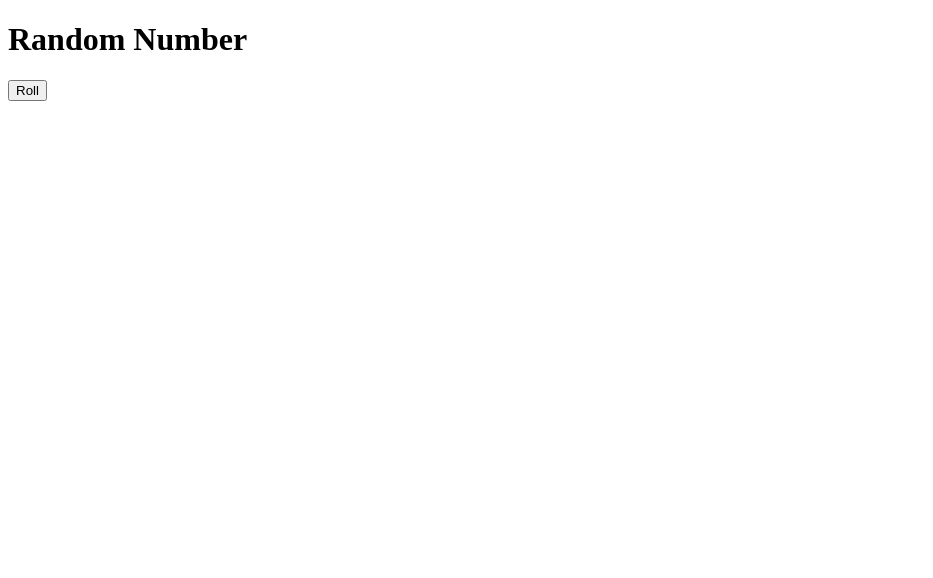
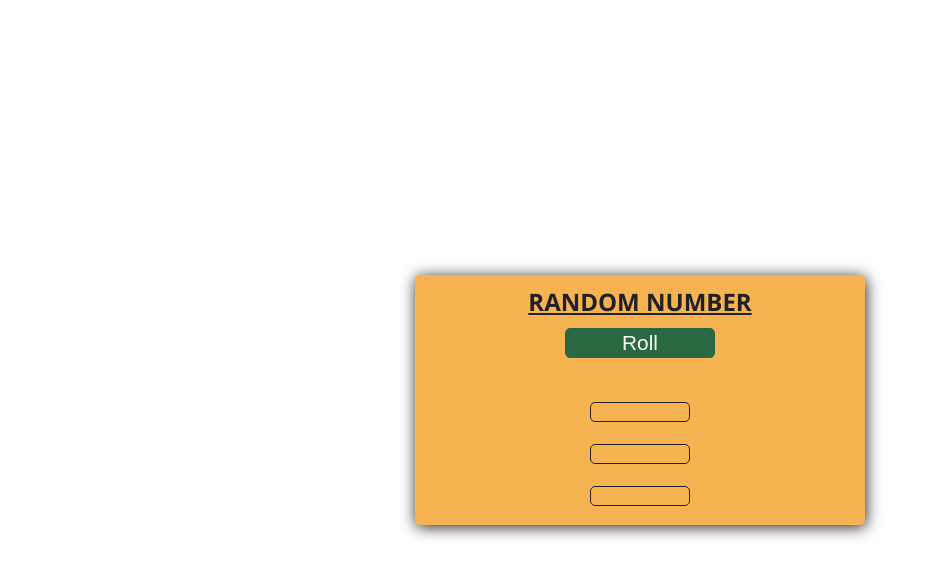
Before and after one commit to Younos-abbasi/random-number-generator, a plain HTML site: page index.html in a window 1280 px wide. Shown: the whole page, without its empty margins (0-933 px from the left). Drawn offline with Linux system fonts and the light colour scheme.

Commit message:
added style

```diff
--- a/index.html
+++ b/index.html
@@ -3,17 +3,19 @@
   <head>
     <meta charset="UTF-8" />
     <meta name="viewport" content="width=device-width, initial-scale=1.0" />
+    <link rel="stylesheet" href="style.css" />
     <title>Random Number Generator</title>
   </head>
   <body>
     <div class="container">
       <h1>Random Number</h1>
-      <div class="button-container">
-        <button id="btn">Roll</button>
-        <label for="number" id="number1" class="number"></label>
-        <label for="number" id="number2" class="number"></label>
+      <div class="btn-container">
+        <button id="btn">Roll</button><br /><br />
+        <label for="number" id="number1" class="number"></label> <br />
+        <label for="number" id="number2" class="number"></label><br />
         <label for="number" id="number3" class="number"></label>
       </div>
     </div>
+    <script src="index.js"></script>
   </body>
 </html>
--- a/style.css
+++ b/style.css
@@ -0,0 +1,57 @@
+* {
+  margin: 0;
+  padding: 0;
+  box-sizing: border-box;
+}
+body {
+  width: 100vw;
+  height: 100vh;
+  display: flex;
+  justify-content: center;
+  align-items: center;
+  font-family: "Segoe UI", Tahoma, Geneva, Verdana, sans-serif;
+}
+.container {
+  background-color: #f6b352;
+  width: 450px;
+  height: 250px;
+  text-align: center;
+  border-radius: 5px;
+  box-shadow: 1px 2px 15px #1f2124;
+}
+h1 {
+  font-size: 1.5em;
+  font-weight: bold;
+  text-decoration: underline;
+  text-transform: uppercase;
+  margin: 10px 0;
+  color: #1f2124;
+}
+.btn-container {
+  width: 100%;
+  height: 200px;
+  display: flex;
+  justify-content: flex-start;
+  align-items: center;
+  flex-direction: column;
+}
+#btn {
+  width: 150px;
+  height: 30px;
+  font-size: 1.3em;
+  background-color: #286943;
+  border: 1px solid #286943;
+  color: #fffff3;
+  cursor: pointer;
+  transition: background-color 0.2s;
+  border-radius: 5px;
+}
+#btn:hover {
+  background-color: #5a9367;
+}
+.number {
+  border: 1px solid #1f2124;
+  width: 100px;
+  height: 20px;
+  border-radius: 5px;
+}
```
